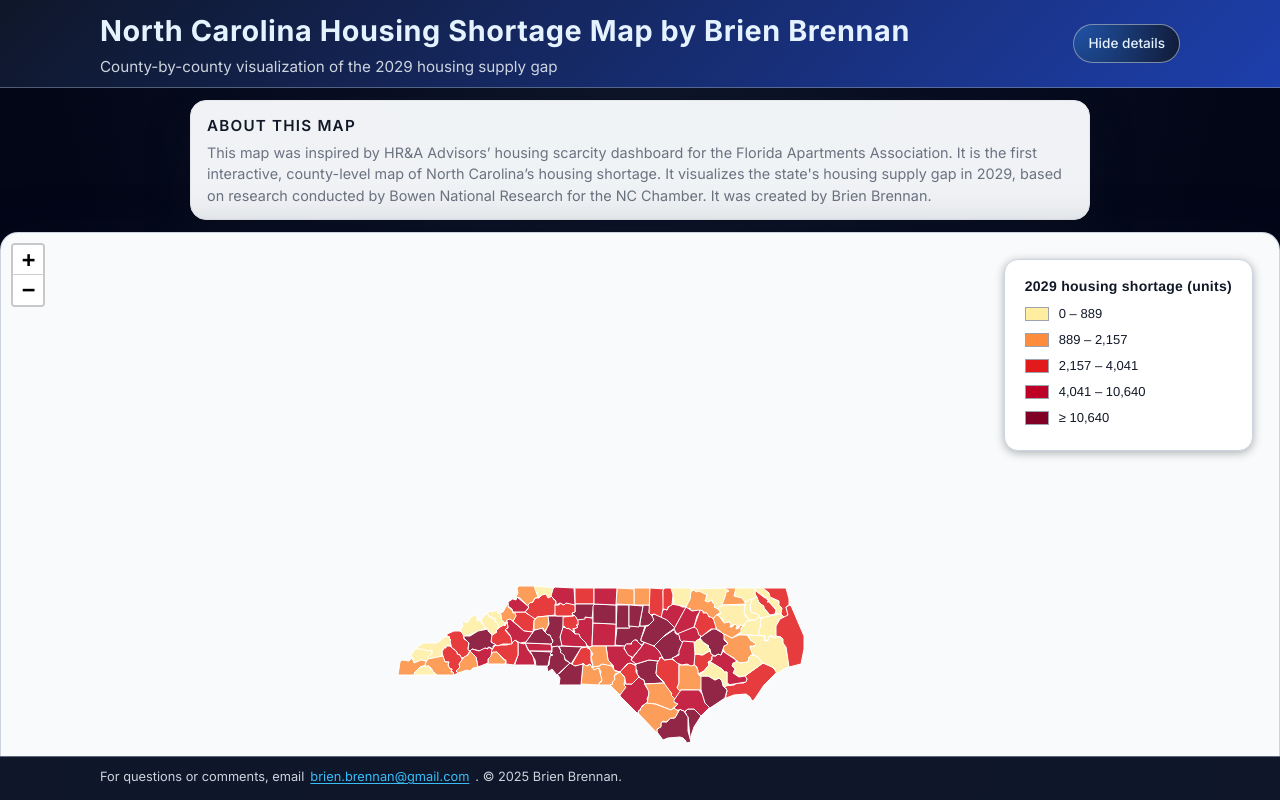
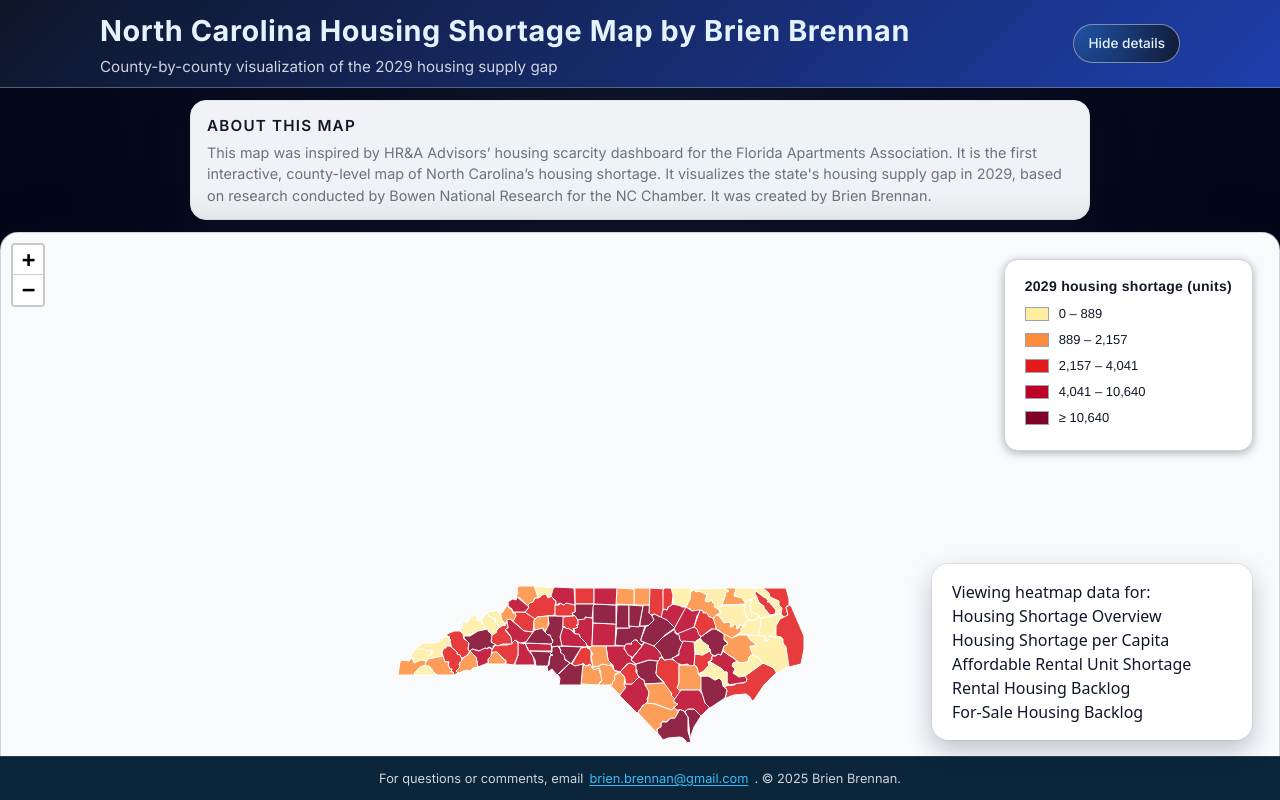
Before and after one commit to Brennan919/nc-housing-map, a Next.js app: page / in a window 1280 px wide. Built offline with nearby package versions, Linux system fonts and the light colour scheme.

Commit message:
Changed Lens Card Layout

```diff
--- a/app/globals.css
+++ b/app/globals.css
@@ -213,15 +213,21 @@ body {
 
 /* Footer in the last grid row, not fixed */
 .site-footer {
-  grid-row: 3;
-  /* no position: fixed here */
-  background: radial-gradient(
-    circle at top,
-    rgba(15, 23, 42, 0.96),
-    rgba(15, 23, 42, 0.98)
-  );
-  border-top: 1px solid rgba(148, 163, 184, 0.6);
+  position: fixed;
+  left: 0;
+  right: 0;
+  bottom: 0;
+  height: var(--footer-height);
+  display: flex;
+  align-items: center;
+  justify-content: center;
+  font-size: 0.9rem;
+  background: #0b253a;
+  color: #f5f7fa;
+  border-top: 1px solid rgba(255, 255, 255, 0.12);
+  z-index: 30;
 }
+
 
 .footer-text {
   max-width: 1120px;
@@ -306,70 +312,59 @@ body {
   width: 100%;
 }
 
-/* Lens selector card styled similar to FAA dashboard */
+/* Lens selector: pinned above footer, always visible */
 .lens-card {
-  position: absolute;
-  left: 18px;
-  bottom: 18px;
-  z-index: 1000;
+  position: fixed; /* attach to viewport, not just the map container */
+  right: 1.75rem;
+  bottom: calc(var(--footer-height) + 1rem); /* sit just above footer */
+  z-index: 40; /* higher than footer so it is never hidden */
+
+  min-width: 260px;
+  max-width: 320px;
   background: #ffffff;
   border-radius: 16px;
-  padding: 12px 16px 10px;
-  box-shadow: 0 18px 38px rgba(15, 23, 42, 0.45);
-  border: 1px solid #cbd5e1;
-  max-width: 260px;
+  padding: 1rem 1.25rem;
+  box-shadow:
+    0 10px 25px rgba(15, 32, 53, 0.25),
+    0 0 0 1px rgba(15, 32, 53, 0.06);
   font-family: system-ui, -apple-system, BlinkMacSystemFont, "Segoe UI", sans-serif;
 }
 
-.lens-card-title {
-  font-size: 12px;
+.lens-title {
+  font-size: 0.85rem;
   font-weight: 600;
+  letter-spacing: 0.06em;
   text-transform: uppercase;
-  letter-spacing: 0.08em;
-  color: #0f172a;
-  margin-bottom: 8px;
+  color: #4f6b8c;
+  margin-bottom: 0.3rem;
 }
 
-.lens-options {
-  display: flex;
-  flex-direction: column;
-  gap: 4px;
+.lens-select {
+  width: 100%;
+  margin-top: 0.4rem;
+  padding: 0.45rem 0.65rem;
+  border-radius: 999px;
+  border: 1px solid rgba(15, 32, 53, 0.18);
+  font-size: 0.9rem;
+  background: #f9fbff;
+  color: #102133;
+  outline: none;
+  appearance: none;
+  background-image: linear-gradient(45deg, transparent 50%, #0ea5e9 50%),
+    linear-gradient(135deg, #0ea5e9 50%, transparent 50%);
+  background-position:
+    calc(100% - 18px) 55%,
+    calc(100% - 11px) 55%;
+  background-size: 6px 6px, 6px 6px;
+  background-repeat: no-repeat;
+  cursor: pointer;
 }
 
-.lens-option {
-  border: none;
-  background: transparent;
-  padding: 4px 0;
-  cursor: pointer;
-  display: flex;
-  align-items: center;
-  font-size: 13px;
-  color: #4b5563;
-  text-align: left;
+.lens-select:focus {
+  border-color: #0ea5e9;
+  box-shadow: 0 0 0 2px rgba(14, 165, 233, 0.22);
 }
 
-.lens-option:hover {
-  color: #111827;
-}
-
-.lens-option-active {
-  font-weight: 600;
-  color: #b91c1c;
-}
-
-.lens-dot {
-  width: 10px;
-  height: 10px;
-  border-radius: 999px;
-  border: 2px solid #e5e7eb;
-  margin-right: 8px;
-  background: #ffffff;
-}
-
-.lens-dot-active {
-  background: #fb923c;
-  border-color: #fb923c;
-}
 
 /* Ensure Leaflet map fills its container */
 .map-root .leaflet-container {
```
